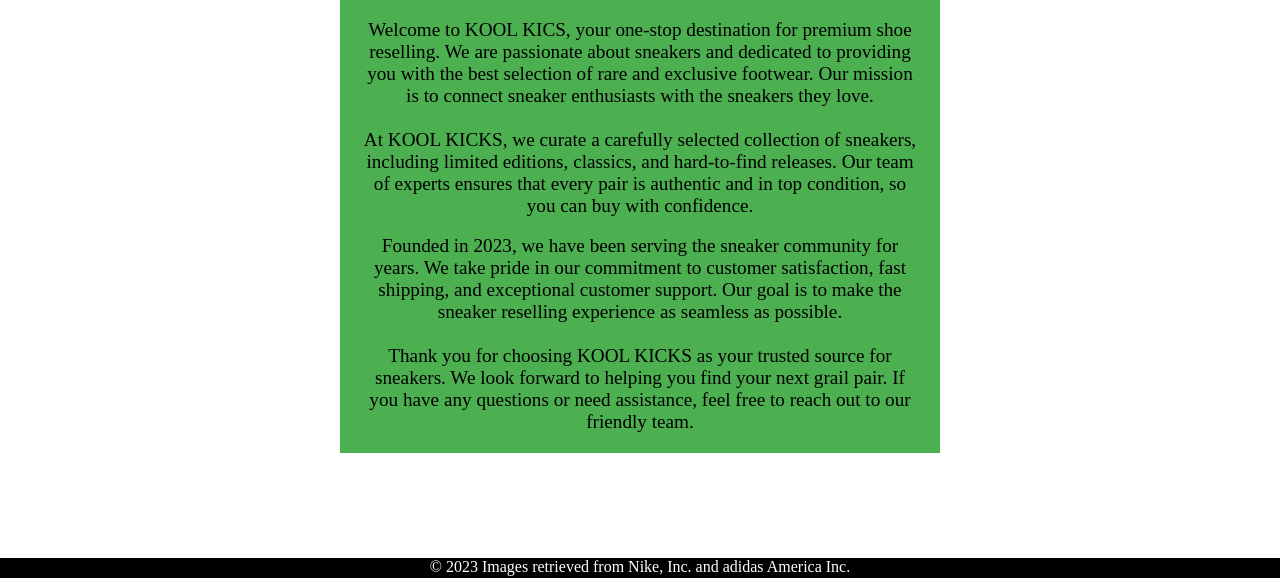
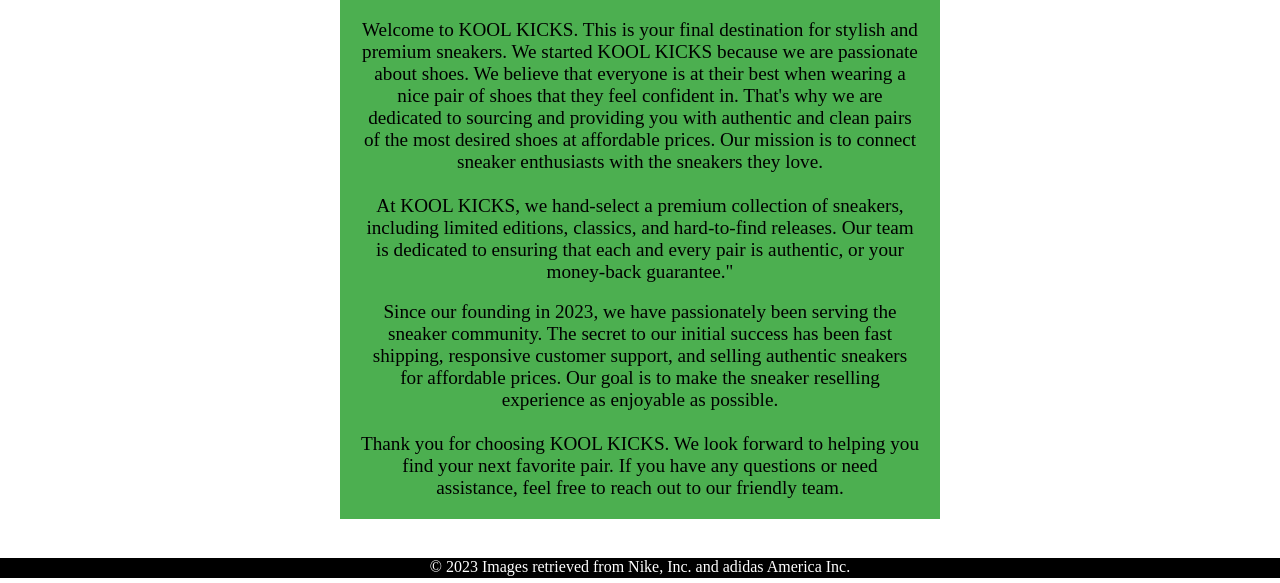
Before and after one commit to SOSicearrow/KOOL-KICKS, a plain HTML site: page group4_Project1/about.html in a window 1280 px wide. Shown: the part 222-805 px from the top of the page. Drawn offline with Linux system fonts and the light colour scheme.

Commit message:
Update about.html

```diff
--- a/group4_Project1/about.html
+++ b/group4_Project1/about.html
@@ -59,32 +59,31 @@
           <h2>About Us</h2>
           <p><br /></p>
           <p>
-            Welcome to KOOL KICS, your one-stop destination for premium shoe
-            reselling. We are passionate about sneakers and dedicated to
-            providing you with the best selection of rare and exclusive
-            footwear. Our mission is to connect sneaker enthusiasts with the
-            sneakers they love.
+            Welcome to KOOL KICKS. This is your final destination for stylish
+            and premium sneakers. We started KOOL KICKS because we are passionate
+            about shoes. We believe that everyone is at their best when wearing
+            a nice pair of shoes that they feel confident in. That's why we are
+            dedicated to sourcing and providing you with authentic and clean pairs
+             of the most desired shoes at affordable prices. Our mission is to
+             connect sneaker enthusiasts with the sneakers they love.
           </p>
           <p><br /></p>
           <p>
-            At KOOL KICKS, we curate a carefully selected collection of
-            sneakers, including limited editions, classics, and hard-to-find
-            releases. Our team of experts ensures that every pair is authentic
-            and in top condition, so you can buy with confidence.
+            At KOOL KICKS, we hand-select a premium collection of sneakers, including
+            limited editions, classics, and hard-to-find releases. Our team is dedicated
+            to ensuring that each and every pair is authentic, or your money-back guarantee."
           </p>
           <br />
           <p>
-            Founded in 2023, we have been serving the sneaker community for
-            years. We take pride in our commitment to customer satisfaction,
-            fast shipping, and exceptional customer support. Our goal is to make
-            the sneaker reselling experience as seamless as possible.
+          Since our founding in 2023, we have passionately been serving the sneaker community.
+           The secret to our initial success has been fast shipping, responsive customer support,
+           and selling authentic sneakers for affordable prices. Our goal is to make the sneaker
+           reselling experience as enjoyable as possible.
           </p>
           <p><br /></p>
           <p>
-            Thank you for choosing KOOL KICKS as your trusted source for
-            sneakers. We look forward to helping you find your next grail pair.
-            If you have any questions or need assistance, feel free to reach out
-            to our friendly team.
+            Thank you for choosing KOOL KICKS. We look forward to helping you find your next favorite pair.
+            If you have any questions or need assistance, feel free to reach out to our friendly team.
           </p>
         </section>
       </section>
```
